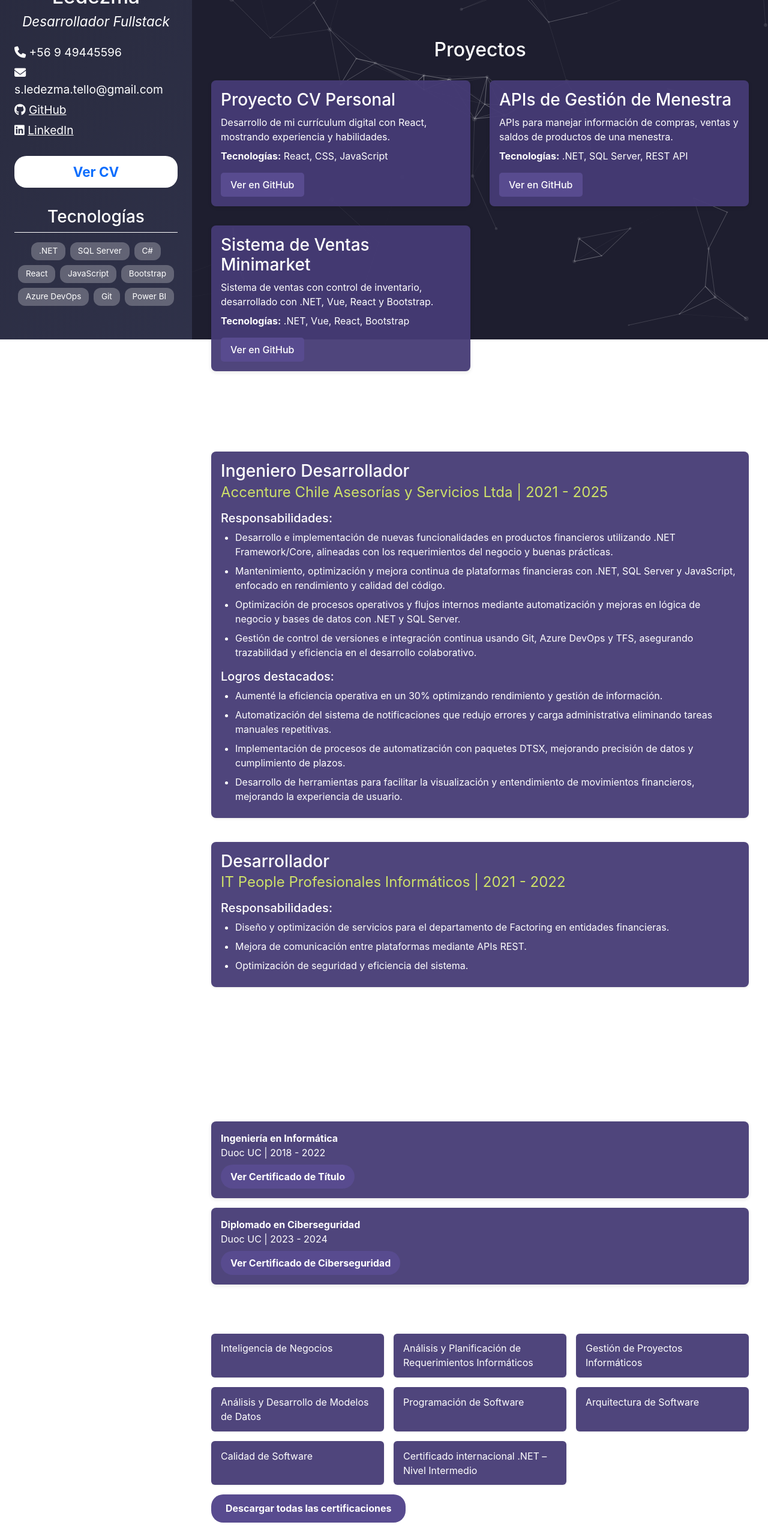
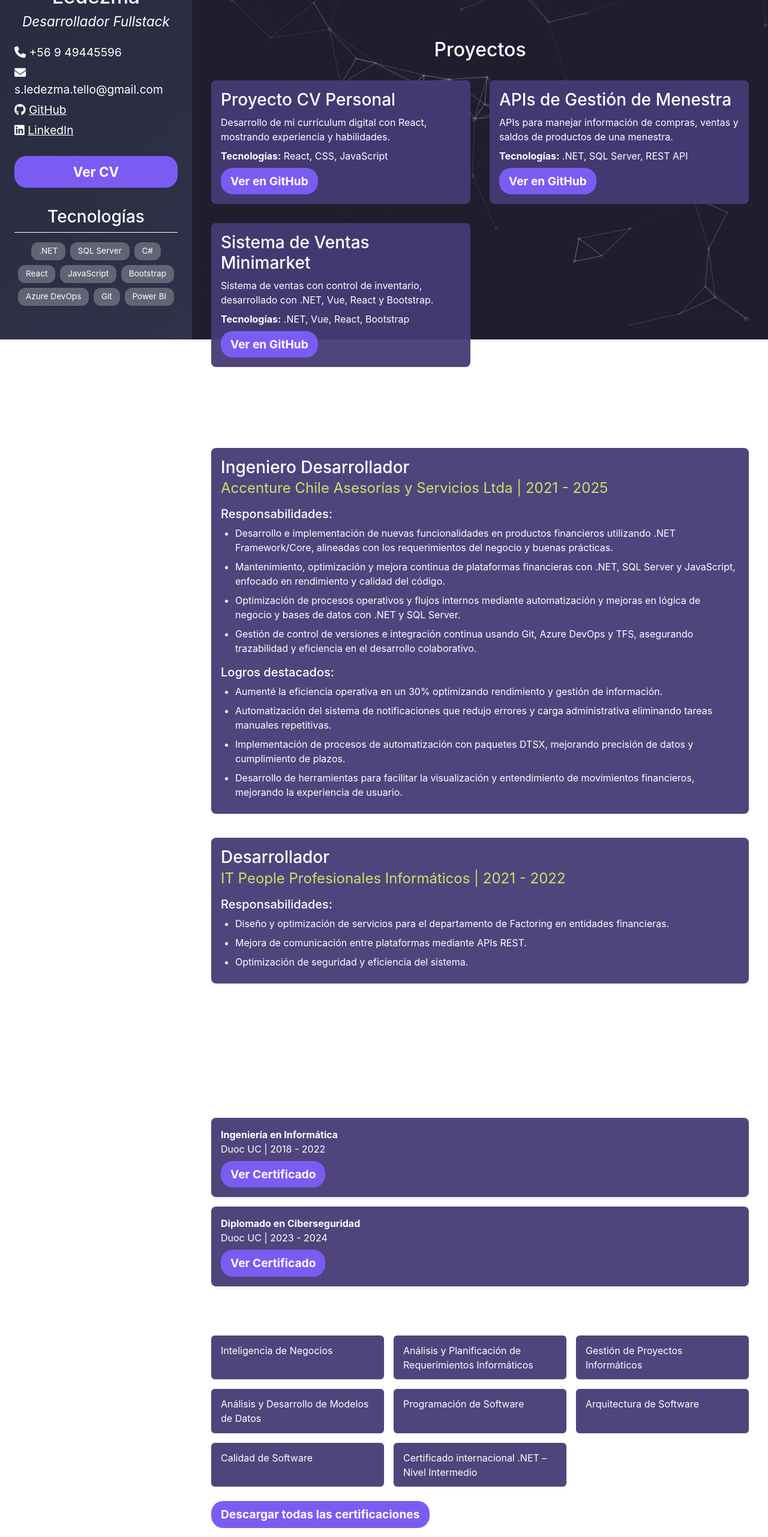
Before and after one commit to StefanoLedezmaTello/Portafolio, a React (Create React App) app: page / in a window 1280 px wide. Shown: the part 234-2797 px from the top of the page at 60% size. Built offline with nearby package versions, Linux system fonts and the light colour scheme.

Commit message:
Se realizan mejoras visuales y se agrega modal en seccion academica

```diff
--- a/src/App.css
+++ b/src/App.css
@@ -75,8 +75,8 @@
 }
 
 .cabecera__btn-cv {
-  background-color: white;
-  color: #0d6efd;
+  background-color: #7b5cf3;
+  color: #fff;
   padding: 0.6rem 1.2rem;
   border-radius: 20px;
   font-weight: bold;
@@ -85,9 +85,11 @@
   margin-bottom: 2rem;
   width: 100%;
   font-size: 1.4rem;
+  transition: transform 0.2s ease, box-shadow 0.2s ease;
 }
 .cabecera__btn-cv:hover {
-    background-color:rgb(218, 218, 218) ;
+  transform: scale(1.1);
+  box-shadow: 0 2px 4px rgba(0, 0, 0, 0.2);
 }
 
 .cabecera__tecnologias {
@@ -237,9 +239,9 @@ background-color: #7b5cf3;
   box-shadow: 0 2px 6px rgba(0, 0, 0, 0.1);
   transition: transform 0.3s ease, box-shadow 0.3s ease;
 }
-/* Tarjeta única para móvil */
+
 .certificaciones-card-mobile {
-  display: none; /* Oculto en desktop */
+  display: none;
   padding: 1rem;
   border-radius: 8px;
   box-shadow: 0 2px 6px rgba(0, 0, 0, 0.1);
@@ -254,44 +256,23 @@ background-color: #7b5cf3;
   margin-bottom: 0.5rem;
 }
 
-/* Botones de certificados individuales */
-.btn-certificado {
+.btn-certificado, .btn-certificado-total, .btn-proyecto{
   margin-top: 0.5rem;
-  background-color: #584b8f;
-  color: white; /* Color armonioso con tu cabecera */
+  background-color: #7b5cf3;
+  color: white;
   border: none;
   padding: 0.5rem 1rem;
   border-radius: 20px;
   cursor: pointer;
   font-weight: bold;
-  transition: background 0.3s ease;
+  font-size: 1.2rem;
+  transition: transform 0.2s ease, box-shadow 0.2s ease;
 }
 
-.btn-certificado:hover {
-  background-color: rgba(255, 255, 255, 0.8);
+.btn-certificado:hover, .btn-certificado-total:hover,  .btn-proyecto:hover{
+  transform: scale(1.1);
+  box-shadow: 0 2px 4px rgba(0, 0, 0, 0.2);
 }
-
-.btn-certificados-container {
-  margin-top: 1.5rem;
-  left: 1rem
-}
-
-.btn-certificado-total {
-  background-color: #584b8f;
-  color: white;
-  padding: 0.7rem 1.5rem;
-  border: none;
-  border-radius: 20px;
-  font-size: 1rem;
-  font-weight: bold;
-  cursor: pointer;
-  transition: background 0.3s ease;
-}
-
-.btn-certificado-total:hover {
-  background-color: #7b5cf3;
-}
-
 
 /*experienciaLaboral*/
 .experiencia-container {
@@ -356,10 +337,12 @@ background-color: #7b5cf3;
 }
 
 .proyecto-card {
+  display: flex;
+  flex-direction: column;
+  height: 100%;
+  padding: 1rem;
+  box-sizing: border-box;
   border-radius: 8px;
-  overflow: hidden;
-  box-shadow: 0 2px 6px rgba(0, 0, 0, 0.1);
-  transition: transform 0.3s ease, box-shadow 0.3s ease;
 }
 
 .proyecto-card img {
@@ -368,8 +351,8 @@ background-color: #7b5cf3;
   object-fit: cover;
 }
 
-.proyecto-card-content {
-  padding: 1rem;
+.proyecto-card .contenido {
+  flex: 1;
 }
 
 .proyecto-card-content h3 {
@@ -381,25 +364,7 @@ background-color: #7b5cf3;
 }
 
 .proyecto-card-content button {
-  bottom: 1rem;
-}
-
-.proyecto-btn {
-  margin-top: 0.5rem;
-  padding: 0.5rem 1rem;
-  background: #584b8f;
-  color: #ffffff;
-  border: none;
-  border-radius: 5px;
-  font-weight: 500;
-  cursor: pointer;
-  transition: all 0.3s ease;
-}
-
-.proyecto-btn:hover {
-  background: #7b5cf3;
-  transform: translateY(-2px);
-  box-shadow: 0 4px 8px rgba(0,0,0,0.2);
+  margin-top: auto;
 }
 
 /*breakPoint*/
--- a/src/App.js
+++ b/src/App.js
@@ -30,7 +30,7 @@ function App() {
         <SobreMi></SobreMi>
         <Proyectos></Proyectos>
         <Experiencia></Experiencia>
-        <DatosAcademicos></DatosAcademicos>
+        <DatosAcademicos menuOpen={menuOpen} setMenuOpen={setMenuOpen}></DatosAcademicos>
       </div>
     </div>
   );
--- a/src/components/cabecera/cabecera.jsx
+++ b/src/components/cabecera/cabecera.jsx
@@ -30,7 +30,6 @@ const Cabecera = ({ menuOpen, setMenuOpen }) => {
 
   return (
     <>
-      {/* Botón hamburguesa para móvil */}
       <button className="hamburger-btn" onClick={() => setMenuOpen(!menuOpen)}>
         ☰
       </button>
--- a/src/components/datosAcademicos/datosAcademicos.jsx
+++ b/src/components/datosAcademicos/datosAcademicos.jsx
@@ -1,18 +1,30 @@
-import React from "react";
+import React, { useState } from "react";
+import PreviewModal from "../../shared/modal";
+import certDiplomado from "../../assets/documentos/Certificado-diplomado.pdf";
+import certTitulo from "../../assets/documentos/Certificado-Titulo.pdf";
+import certificaciones from "../../assets/documentos/Certificado-Titulo.pdf"/* aca agrega el dcumento de las certificaciones */
+
+const data = {
+  certTitulo: certTitulo,
+  certDiplomado: certDiplomado,
+  certificaciones: certificaciones
+};
 
 const datosAcademicos = {
   formacion: [
     {
+      id: 1,
       titulo: "Ingeniería en Informática",
       institucion: "Duoc UC",
       periodo: "2018 - 2022",
-      boton: "Ver Certificado de Título",
+      boton: "Ver Certificado",
     },
     {
+      id: 2,
       titulo: "Diplomado en Ciberseguridad",
       institucion: "Duoc UC",
       periodo: "2023 - 2024",
-      boton: "Ver Certificado de Ciberseguridad",
+      boton: "Ver Certificado",
     },
   ],
   certificaciones: [
@@ -28,9 +40,21 @@ const datosAcademicos = {
 };
 
 const Academico = () => {
-  const handleDescargarCertificados = () => {
-    // Aquí podrías implementar la descarga de un zip o redirección a un PDF
-    alert("Descargando todas las certificaciones...");
+  const [modalOpen, setModalOpen] = useState(false);
+  const [documento, setDocumento] = useState();
+
+  const documentoAbrir = (item) => {
+    if (item.id === 1) {
+      setDocumento(data.certTitulo);
+    } else {
+      setDocumento(data.certDiplomado);
+    }
+    setModalOpen(true);
+  };
+
+  const certificado = () => {
+    setDocumento(certificaciones);
+    setModalOpen(true);
   };
 
   return (
@@ -48,14 +72,13 @@ const Academico = () => {
                 {item.institucion} | {item.periodo}
               </div>
               <div>
-                <button className="btn-certificado">{item.boton}</button>
+                <button className="btn-certificado" onClick={() => documentoAbrir(item)} >{item.boton}</button>
               </div>
             </li>
           ))}
         </ul>
       </div>
 
-      {/* Certificaciones */}
       <div className="certificaciones">
         <h3>Certificaciones</h3>
         <div className= "certificaciones-card-desktop">
@@ -68,13 +91,12 @@ const Academico = () => {
           </ul>
           <button
             className="btn-certificado-total"
-            onClick={handleDescargarCertificados}
+            onClick={() => certificado()}
           >
             Descargar todas las certificaciones
           </button>
         </div>
 
-        {/* Vista móvil */}
         <div className="certificaciones-card-mobile colorCard">
           <ul>
             {datosAcademicos.certificaciones.map((cert, index) => (
@@ -83,12 +105,18 @@ const Academico = () => {
           </ul>
           <button
             className="btn-certificado-total"
-            onClick={handleDescargarCertificados}
+            onClick={() => setModalOpen(true)}
           >
             Descargar todas las certificaciones
           </button>
         </div>
       </div>
+      <PreviewModal
+              isOpen={modalOpen}
+              onClose={() => setModalOpen(false)}
+              fileUrl={documento}
+              title="Vista previa CV"
+            />
     </section>
   );
 };
--- a/src/components/proyectos/proyectos.jsx
+++ b/src/components/proyectos/proyectos.jsx
@@ -46,7 +46,7 @@ const Proyectos = () => {
                   <strong>Tecnologías:</strong> {tecnologias.join(", ")}
                 </p>
                 <button
-                  className="proyecto-btn"
+                  className="btn-proyecto"
                   onClick={() => window.open(github, "_blank")}
                 >
                   Ver en GitHub
```
Also changed, not shown: 2 other files (tests, documents, lock files or other folders).
